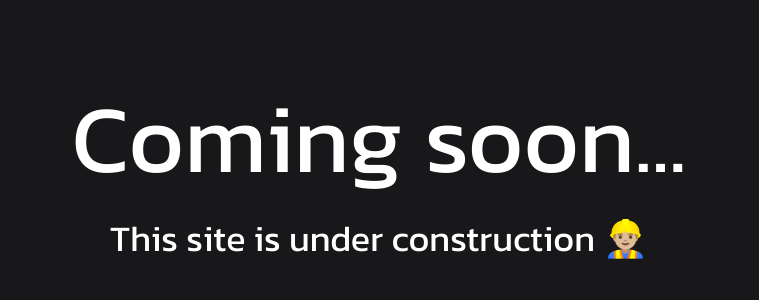
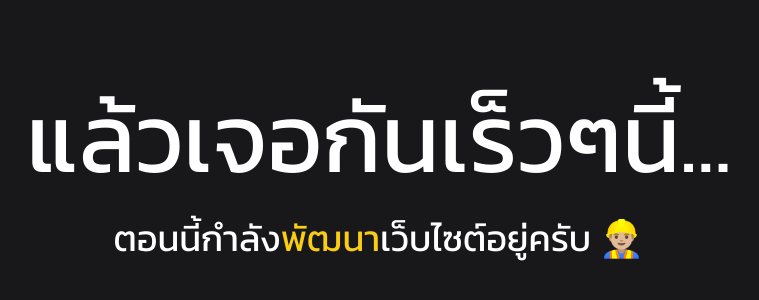
Before and after one commit to Yutna/yutna-web, a Next.js app: page / in a window 1280 px wide. Shown: the part 226-526 px from the top of the page, without its empty margins (261-1020 px from the left). Built offline with nearby package versions, Linux system fonts and the light colour scheme; a web font is replaced by a local one.

Commit message:
feat: translate home page contents

```diff
--- /dev/null
+++ b/locales/en/common.ts
@@ -0,0 +1,9 @@
+const common = {
+  actions: {
+    cancel: "Cancel",
+    close: "Close",
+    ok: "OK",
+  },
+};
+
+export default common;
--- /dev/null
+++ b/locales/en/home.ts
@@ -0,0 +1,12 @@
+const home = {
+  head: {
+    title: "Home",
+  },
+  body: {
+    content:
+      "This site is <i class='text-yellow-400 not-italic'>under construction</i> 👷🏼‍♂️",
+    heading: "Coming soon...",
+  },
+};
+
+export default home;
--- /dev/null
+++ b/locales/en/index.ts
@@ -0,0 +1,9 @@
+import common from "./common";
+import home from "./home";
+
+const en = {
+  common,
+  home,
+};
+
+export default en;
--- /dev/null
+++ b/locales/index.ts
@@ -0,0 +1,9 @@
+import en from "./en";
+import th from "./th";
+
+const locales = {
+  en,
+  th,
+};
+
+export default locales;
--- /dev/null
+++ b/locales/th/common.ts
@@ -0,0 +1,9 @@
+const common = {
+  actions: {
+    cancel: "ยกเลิก",
+    close: "ปิด",
+    ok: "ตกลง",
+  },
+};
+
+export default common;
--- /dev/null
+++ b/locales/th/home.ts
@@ -0,0 +1,12 @@
+const home = {
+  head: {
+    title: "หน้าแรก",
+  },
+  body: {
+    content:
+      "ตอนนี้กำลัง<i class='text-yellow-400 not-italic'>พัฒนา</i>เว็บไซต์อยู่ครับ 👷🏼‍♂️",
+    heading: "แล้วเจอกันเร็วๆนี้...",
+  },
+};
+
+export default home;
--- /dev/null
+++ b/locales/th/index.ts
@@ -0,0 +1,9 @@
+import common from "./common";
+import home from "./home";
+
+const th = {
+  common,
+  home,
+};
+
+export default th;
--- a/pages/index.tsx
+++ b/pages/index.tsx
@@ -1,19 +1,25 @@
 import Head from "next/head";
+import useTranslation from "@/hooks/useTranslation";
 import type { NextPage } from "next";
 
 const HomePage: NextPage = () => {
+  const { t } = useTranslation();
+
   return (
     <div>
       <Head>
-        <title>Yutna - Home</title>
+        <title>Yutna - {t("home.head.title")}</title>
       </Head>
-      <main className="flex h-screen w-screen flex-col items-center justify-center bg-zinc-900">
+      <main className="flex h-screen w-screen flex-col items-center justify-center bg-zinc-900 p-4">
         <h1 className="text-4xl text-white md:text-6xl xl:text-8xl">
-          Coming soon...
+          {t("home.body.heading")}
         </h1>
-        <p className="mt-4 text-base text-white md:mt-6 md:text-2xl xl:mt-8 xl:text-4xl">
-          This site is under construction 👷🏼‍♂️
-        </p>
+        <p
+          className="mt-4 text-center text-base text-white md:mt-6 md:text-2xl xl:mt-8 xl:text-4xl"
+          dangerouslySetInnerHTML={{
+            __html: t("home.body.content"),
+          }}
+        />
       </main>
     </div>
   );
```
Also changed, not shown: 1 other file (tests, documents, lock files or other folders).
